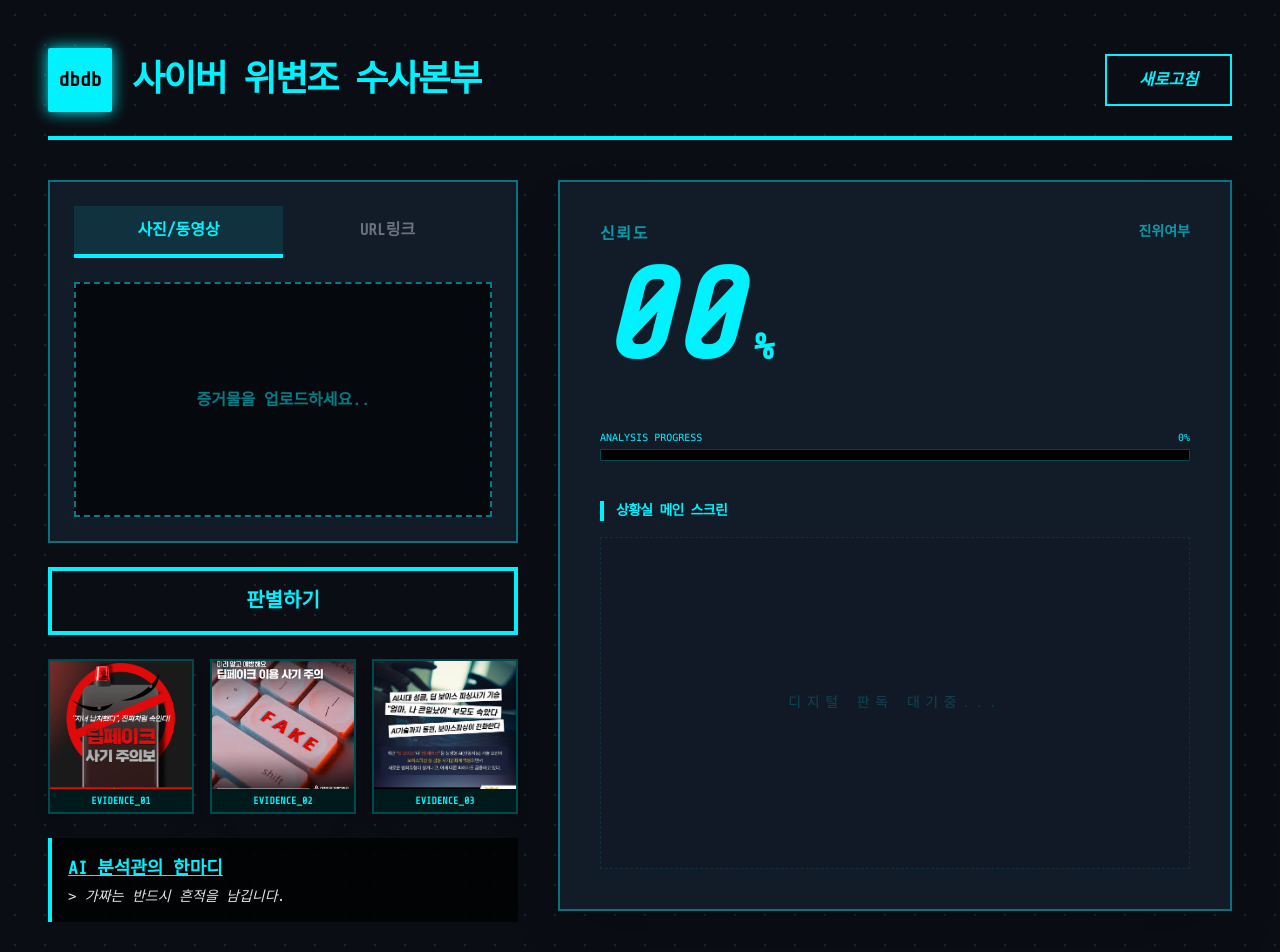
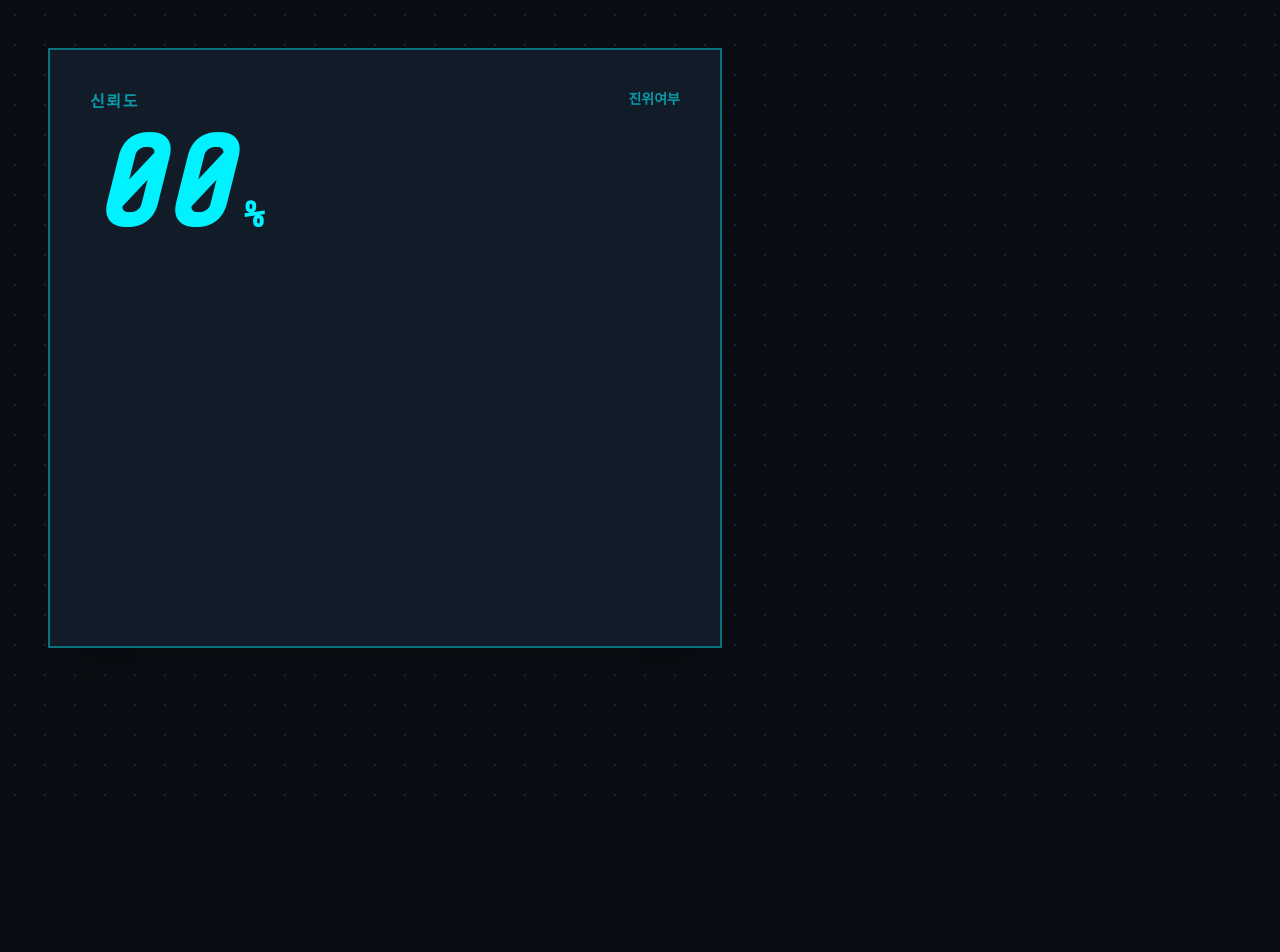
Before and after one commit to euntae1/loveguard-ai, a React (Create React App) app: page / in a window 1280 px wide. Shown: the top 952 px of the page. After the commit the page ends 800 px from the top, so only its background shows below. Built offline with nearby package versions, Linux system fonts and the light colour scheme.

Commit message:
updated 수정사항 반영_v12

```diff
--- a/src/App.js
+++ b/src/App.js
@@ -9,7 +9,7 @@ function App() {
   const [fileType, setFileType] = useState('');
   const [isAnalyzing, setIsAnalyzing] = useState(false);
   const [progress, setProgress] = useState(0);
-  const progressTimer = useRef(null); // 타이머 관리를 위한 ref
+  const progressTimer = useRef(null);
 
   const [isUrlMode, setIsUrlMode] = useState(false);
   const [inputUrl, setInputUrl] = useState("");
@@ -30,16 +30,15 @@ function App() {
     { id: 3, src: "/image/news_3.jpg", label: "EVIDENCE_03" }
   ];
 
-  // 프로그레스 바 로직: 목표 시간(초) 동안 서서히 증가
   const startProgress = (seconds) => {
     clearInterval(progressTimer.current);
     setProgress(0);
-    const interval = 100; // 0.1초마다 업데이트
+    const interval = 100;
     const step = 100 / (seconds * (1000 / interval));
 
     progressTimer.current = setInterval(() => {
       setProgress((prev) => {
-        if (prev >= 95) { // 응답 대기를 위해 95%에서 멈춤
+        if (prev >= 95) {
           clearInterval(progressTimer.current);
           return prev;
         }
@@ -68,8 +67,7 @@ function App() {
     }
     setIsExtracting(true);
     setAnalysisResult({ srmImg: null, pixelImg: null, graphImg: null, urlGridImg: null, realConfidence: null, comment: "" });
-
-    startProgress(10); // URL 모드: 10초 설정
+    startProgress(10);
 
     try {
       const app = await client("euntaejang/deepfake");
@@ -77,9 +75,9 @@ function App() {
 
       if (result.data) {
         clearInterval(progressTimer.current);
-        setProgress(100); // 즉시 완료
+        setProgress(100);
         setAnalysisResult({
-          realConfidence: result.data[0],
+          realConfidence: result.data[0], // 문자열 "15/20"
           urlGridImg: result.data[1]?.url,
           comment: `[원격분석완료] ${result.data[2]}`
         });
@@ -100,11 +98,9 @@ function App() {
     }
     setIsAnalyzing(true);
 
-    // 시간 설정: 이미지는 5초, 동영상은 메타데이터 기반(없으면 기본 20초)
     if (fileType === 'image') {
       startProgress(5);
     } else {
-      // 동영상 소요 시간 계산을 위해 비디오 객체 생성
       const tempVideo = document.createElement('video');
       tempVideo.src = selectedFile;
       tempVideo.onloadedmetadata = () => {
@@ -146,154 +142,57 @@ function App() {
     }
   };
 
-  const displayScore = analysisResult.realConfidence !== null ? Math.floor(analysisResult.realConfidence) : null;
+  // ✅ URL 모드면 문자열 그대로, 아니면 숫자 처리
+  const displayScore = analysisResult.realConfidence !== null
+    ? (isUrlMode
+        ? analysisResult.realConfidence
+        : Math.floor(analysisResult.realConfidence))
+    : null;
 
   return (
     <div className="min-h-screen forensic-grid p-6 md:p-12 text-[#00f2ff] bg-[#0a0e14]">
-      <header className="max-w-[1600px] mx-auto mb-10 flex justify-between items-center border-b-4 border-[#00f2ff] pb-6">
-        <div className="flex items-center gap-5">
-          <div className="w-16 h-16 bg-[#00f2ff] flex items-center justify-center rounded-sm shadow-[0_0_15px_#00f2ff]">
-            <span className="text-black text-xl font-black">dbdb</span>
-          </div>
-          <h1 className="text-4xl font-black tracking-tighter uppercase">사이버 위변조 수사본부</h1>
-        </div>
-        <button onClick={() => {
-          clearInterval(progressTimer.current);
-          window.location.reload();
-        }} className="px-8 py-3 border-2 border-[#00f2ff] hover:bg-[#00f2ff] hover:text-black transition-all font-black italic">
-          새로고침
-        </button>
-      </header>
-
       <main className="max-w-[1600px] mx-auto grid grid-cols-1 lg:grid-cols-12 gap-10">
-        <section className="lg:col-span-5 space-y-6">
-          <div className="bg-[#121b28] border-2 border-[#00f2ff]/40 p-6 shadow-inner">
-            <div className="flex justify-between mb-6">
-              <button onClick={() => { setIsUrlMode(false); setProgress(0); }} className={`flex-1 py-3 font-bold border-b-4 ${!isUrlMode ? 'border-[#00f2ff] bg-[#00f2ff]/10' : 'border-transparent text-gray-500'}`}>사진/동영상</button>
-              <button onClick={() => { setIsUrlMode(true); setProgress(0); }} className={`flex-1 py-3 font-bold border-b-4 ${isUrlMode ? 'border-[#00f2ff] bg-[#00f2ff]/10' : 'border-transparent text-gray-500'}`}>URL링크</button>
-            </div>
-
-            {!isUrlMode ? (
-              <label className="relative aspect-video bg-black/70 border-2 border-dashed border-[#00f2ff]/50 flex flex-col items-center justify-center cursor-pointer overflow-hidden">
-                {selectedFile ? (
-                  fileType === 'video' ? <video src={selectedFile} className="w-full h-full object-contain" /> : <img src={selectedFile} className="w-full h-full object-contain" />
-                ) : (
-                  <p className="text-[#00f2ff]/50 font-bold text-center">증거물을 업로드하세요..</p>
-                )}
-                {isAnalyzing && <div className="scan-line"></div>}
-                <input type="file" className="hidden" onChange={handleFileChange} />
-              </label>
-            ) : (
-              <div className="aspect-video bg-black/70 border-2 border-[#00f2ff]/50 p-8 flex flex-col justify-center gap-5">
-                <input
-                  type="text"
-                  placeholder="url을 넣으세요..."
-                  className="bg-black border-2 border-[#00f2ff]/50 p-4 outline-none text-white font-mono"
-                  value={inputUrl}
-                  onChange={(e) => setInputUrl(e.target.value)}
-                />
-                <button onClick={handleUrlAnalyze} disabled={isExtracting} className="bg-[#00f2ff] text-black font-black py-4 hover:bg-white transition-all disabled:bg-gray-600">
-                  {isExtracting ? "수사팀 진입 중..." : "해당 url로 수사팀 투입하기 "}
-                </button>
-              </div>
-            )}
-          </div>
-
-          <button onClick={handleAnalyze} disabled={isAnalyzing || isUrlMode} className="w-full py-4 font-black text-xl border-4 border-[#00f2ff] hover:bg-[#00f2ff] hover:text-black transition-all">
-            {isAnalyzing ? "데이터 정밀 분석 중..." : "판별하기"}
-          </button>
-
-          <div className="grid grid-cols-3 gap-4">
-            {newsData.map((news) => (
-              <div key={news.id} className="border-2 border-[#00f2ff]/30 bg-black shadow-lg">
-                <img src={news.src} className="w-full h-32 object-cover" />
-                <p className="text-[10px] text-center font-bold py-1 bg-[#00f2ff]/10">{news.label}</p>
-              </div>
-            ))}
-          </div>
-
-          <div className="p-4 bg-black/80 border-l-4 border-[#00f2ff]">
-            <h3 className="text-[#00f2ff] text-lg font-bold mb-1 underline">AI 분석관의 한마디</h3>
-            <p className="text-gray-200 text-sm font-mono italic">{analysisResult.comment || "> 가짜는 반드시 흔적을 남깁니다."}</p>
-          </div>
-        </section>
-
         <section className="lg:col-span-7 space-y-6">
           <div className="bg-[#121b28] border-2 border-[#00f2ff]/40 p-10 flex flex-col min-h-[600px] shadow-2xl relative">
+
             <div className="flex justify-between items-start mb-12">
               <div>
                 <p className="text-[#00f2ff]/60 uppercase font-bold mb-2 tracking-widest">신뢰도</p>
                 <div className="flex items-baseline gap-4">
-                  <span className="text-9xl font-black italic text-[#00f2ff]">{displayScore ?? "00"}</span>
-                 <span className="text-4xl font-bold">
-                  {isUrlMode ? '개' : '%'}
-                </span>
+                  <span className="text-9xl font-black italic text-[#00f2ff]">
+                    {displayScore ?? "00"}
+                  </span>
+
+                  {/* ✅ URL 모드 아닐 때만 % 표시 */}
+                  {!isUrlMode && (
+                    <span className="text-4xl font-bold">%</span>
+                  )}
                 </div>
               </div>
+
               <div className="text-right">
                 <p className="text-sm text-[#00f2ff]/60 mb-4 font-bold uppercase">진위여부</p>
-                {displayScore !== null && (
-                  <div className={`px-8 py-4 text-2xl font-black border-4 ${displayScore > 50 ? 'border-green-500 text-green-500' : 'border-red-600 text-red-600 animate-pulse'}`}>
+
+                {/* ✅ 일반 모드 */}
+                {!isUrlMode && displayScore !== null && (
+                  <div className={`px-8 py-4 text-2xl font-black border-4 ${
+                    displayScore > 50
+                      ? 'border-green-500 text-green-500'
+                      : 'border-red-600 text-red-600 animate-pulse'
+                  }`}>
                     {displayScore > 50 ? '통과' : '검거'}
+                  </div>
+                )}
+
+                {/* ✅ URL 모드 */}
+                {isUrlMode && displayScore && (
+                  <div className="px-8 py-4 text-2xl font-black border-4 border-[#00f2ff] text-[#00f2ff]">
+                    집단 분석 완료
                   </div>
                 )}
               </div>
             </div>
 
-            {/* [상황판 로딩바] */}
-            <div className="mb-10">
-              <div className="flex justify-between text-[10px] mb-1 font-mono">
-                <span>ANALYSIS PROGRESS</span>
-                <span>{Math.floor(progress)}%</span>
-              </div>
-              <div className="h-3 bg-black border border-[#00f2ff]/30 relative overflow-hidden">
-                <div
-                  className="h-full bg-[#00f2ff] shadow-[0_0_15px_#00f2ff] transition-all duration-300 ease-out"
-                  style={{ width: `${progress}%` }}
-                ></div>
-                {/* 로딩 바 위를 지나가는 광원 효과 추가 */}
-                <div className="absolute top-0 left-0 w-full h-full scan-bar-light"></div>
-              </div>
-            </div>
-
-            <div className="flex-grow">
-              <p className="text-sm mb-4 text-[#00f2ff] font-bold border-l-4 border-[#00f2ff] pl-3 uppercase tracking-tighter">
-                상황실 메인 스크린
-              </p>
-
-              <div className="grid grid-cols-1 md:grid-cols-2 gap-6 h-full">
-                {!isUrlMode && fileType === 'image' && analysisResult.srmImg && (
-                  <>
-                    <div className="border border-[#00f2ff]/20 bg-black/40 p-4 flex flex-col items-center">
-                      <span className="text-[10px] text-[#00f2ff]/50 mb-2 font-mono uppercase tracking-widest">주파수 분석결과</span>
-                      <img src={analysisResult.srmImg} className="w-full h-auto object-contain" />
-                    </div>
-                    <div className="border border-[#00f2ff]/20 bg-black/40 p-4 flex flex-col items-center">
-                      <span className="text-[10px] text-[#00f2ff]/50 mb-2 font-mono uppercase tracking-widest">이미지 분석결과</span>
-                      <img src={analysisResult.pixelImg} className="w-full h-auto object-contain" />
-                    </div>
-                  </>
-                )}
-
-                {!isUrlMode && fileType === 'video' && analysisResult.graphImg && (
-                  <div className="col-span-2 border border-[#00f2ff]/20 bg-black/40 p-4">
-                    <img src={analysisResult.graphImg} className="w-full h-auto object-contain" />
-                  </div>
-                )}
-
-                {isUrlMode && analysisResult.urlGridImg && (
-                  <div className="col-span-2 border border-[#00f2ff]/20 bg-black/40 p-4 overflow-auto">
-                    <img src={analysisResult.urlGridImg} className="w-full h-auto object-contain" />
-                  </div>
-                )}
-
-                {!analysisResult.srmImg && !analysisResult.graphImg && !analysisResult.urlGridImg && (
-                  <div className="col-span-2 aspect-video bg-gray-900/50 border border-dashed border-[#00f2ff]/10 flex items-center justify-center">
-                    <span className="text-sm opacity-20 uppercase tracking-[0.4em]">디지털 판독 대기중...</span>
-                  </div>
-                )}
-              </div>
-            </div>
           </div>
         </section>
       </main>
```
